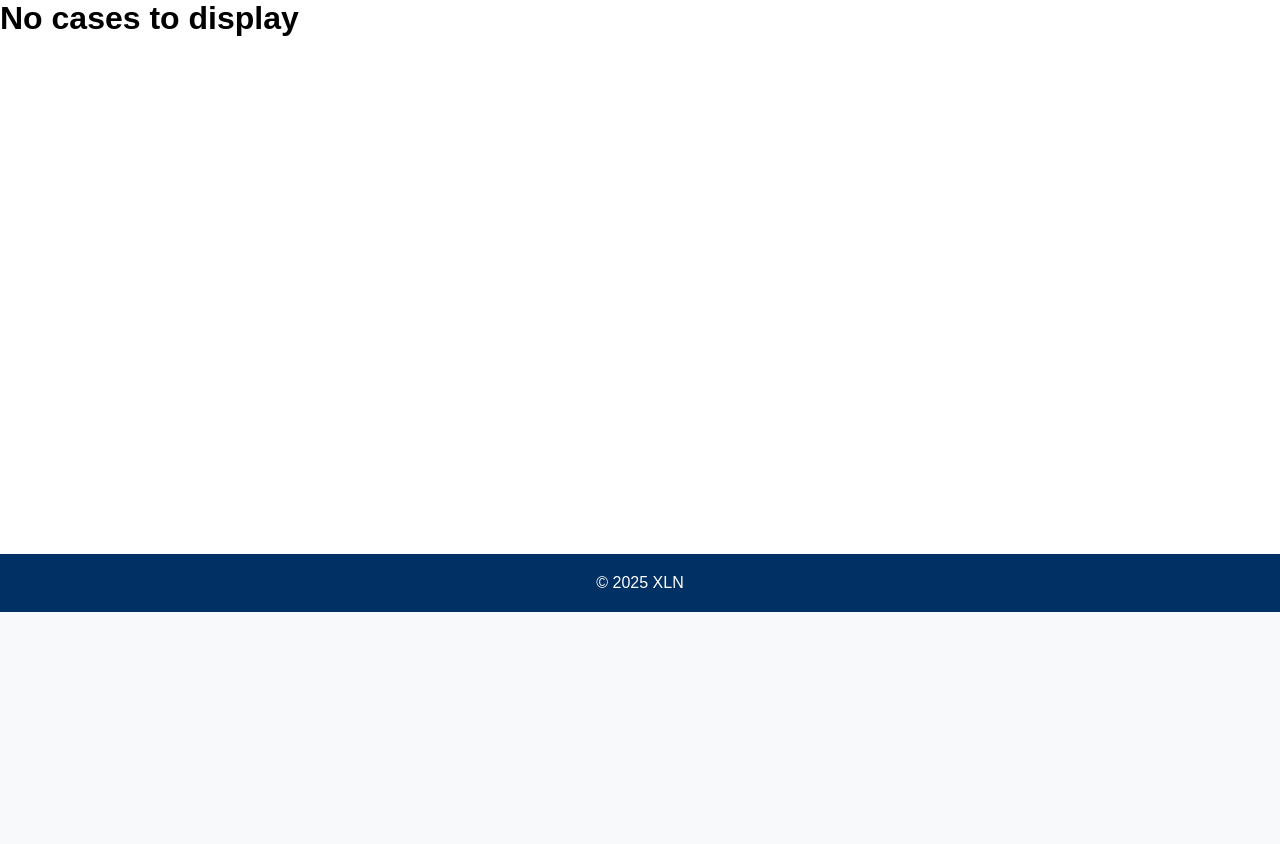
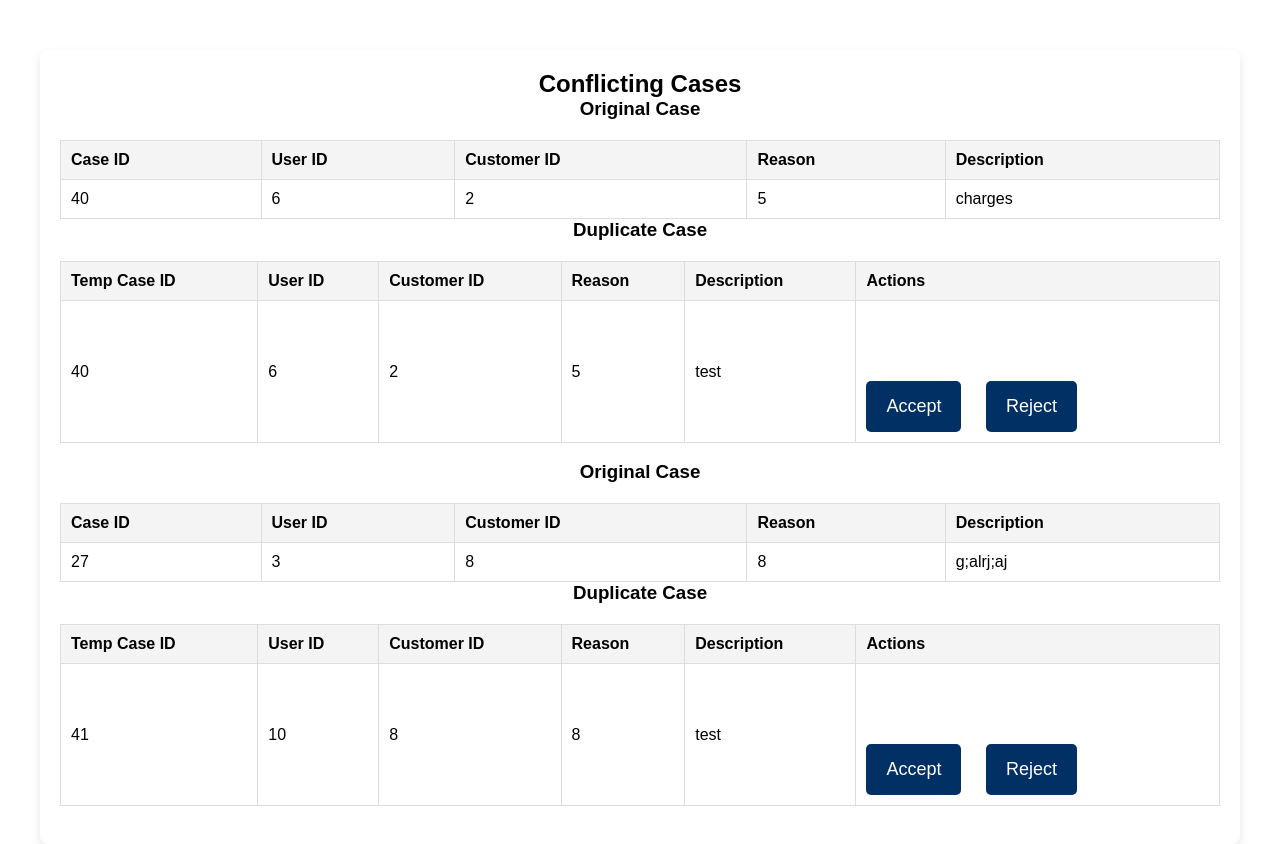
Before and after one commit to maxhermon/XLN2, a PHP site: page /XLN2/php/OverridePage.php in a window 1280 px wide. Shown: the part 188-1032 px from the top of the page. Before the commit the page ends 800 px from the top, so only its background shows below. Run offline with PHP 8.4, Linux system fonts and the light colour scheme; the visitor is signed in with stand-in values (Sample User, id 1); data comes from the database, SQL or seed files in the repository.

Commit message:
Update OverridePage.php

```diff
--- a/php/OverridePage.php
+++ b/php/OverridePage.php
@@ -1,65 +1,72 @@
 <?php
 session_start();
-
 require 'db_connection.php';
 $db = connectToDatabase();
 
-
-
-
-//if not manager then redirect to homepage
+// Redirect non-managers to homepage
 if ($_SESSION['jobID'] != 3) {
     header("Location: Homepage.php");
     exit;
 }
 
-//get all handlers that are under the manager
-$handler_sql = "SELECT userID FROM users WHERE managerID = :managerID;";
+// Handle form submission for accept or reject
+if ($_SERVER['REQUEST_METHOD'] === 'POST') {
+    if (isset($_POST['action']) && isset($_POST['tempCaseID'])) {
+        $tempCaseID = $_POST['tempCaseID'];
 
-$handler_stmt = $db->prepare($handler_sql);
-$handler_stmt->bindValue(':managerID', $_SESSION['userID'], SQLITE3_INTEGER);
-$handler_result = $handler_stmt->execute();
-
-$handlers = [];
-while ($row = $handler_result->fetchArray(SQLITE3_ASSOC)) {
-    $handlers[] = $row['userID'];
+        try {
+            // Begin transaction
+            if (!$db->exec('BEGIN TRANSACTION')) {
+                throw new Exception("Failed to start transaction.");
             }
 
-$handler_stmt->close();
-
-
-
-//get all cases that are assigned to the handlers
-$temp_cases_sql = "SELECT tempCaseID, departments.deptName, reasons.reasonID, reasons.reason, description,
-                    users.fName || ' ' || users.lName as handler,
-                    customers.customerID, customers.name, customers.email
-                    FROM temp_cases
-                    INNER JOIN reasons on reasons.reasonID = temp_cases.reasonID
-                    INNER JOIN department_reasons on department_reasons.reasonID = reasons.reasonID
-                    INNER JOIN departments on department_reasons.departmentID = departments.departmentID
-                    INNER JOIN users on users.userID = temp_cases.userID
-                    INNER JOIN customers on customers.customerID = temp_cases.customerID
-                    WHERE temp_cases.userID IN (" . implode(',', array_fill(0, count($handlers), '?')) . ");";
-
-$temp_cases_stmt = $db->prepare($temp_cases_sql);
-
-foreach ($handlers as $index => $handler) {
-    $temp_cases_stmt->bindValue($index + 1, $handler, SQLITE3_INTEGER);
+            if ($_POST['action'] === 'accept') {
+                // Insert into cases table
+                $insert_sql = "INSERT INTO cases (userID, customerID, reasonID, description, created, status)
+                               SELECT userID, customerID, reasonID, description, datetime('now'), 1
+                               FROM temp_cases WHERE tempCaseID = :tempCaseID";
+                $insert_stmt = $db->prepare($insert_sql);
+                $insert_stmt->bindValue(':tempCaseID', $tempCaseID, SQLITE3_INTEGER);
+                if (!$insert_stmt->execute()) {
+                    throw new Exception("Error inserting case: " . $db->lastErrorMsg());
                 }
 
-$temp_cases_result = $temp_cases_stmt->execute();
-
-$caseDetails = [];
-while ($row = $temp_cases_result->fetchArray(SQLITE3_ASSOC)) {
-    $caseDetails[] = $row;
+                // Delete from temp_cases
+                $delete_sql = "DELETE FROM temp_cases WHERE tempCaseID = :tempCaseID";
+                $delete_stmt = $db->prepare($delete_sql);
+                $delete_stmt->bindValue(':tempCaseID', $tempCaseID, SQLITE3_INTEGER);
+                if (!$delete_stmt->execute()) {
+                    throw new Exception("Error deleting temp case: " . $db->lastErrorMsg());
+                }
+            } elseif ($_POST['action'] === 'reject') {
+                // Delete from temp_cases
+                $delete_sql = "DELETE FROM temp_cases WHERE tempCaseID = :tempCaseID";
+                $delete_stmt = $db->prepare($delete_sql);
+                $delete_stmt->bindValue(':tempCaseID', $tempCaseID, SQLITE3_INTEGER);
+                if (!$delete_stmt->execute()) {
+                    throw new Exception("Error deleting temp case: " . $db->lastErrorMsg());
+                }
             }
 
-$temp_cases_stmt->close();
+            // Commit transaction
+            if (!$db->exec('COMMIT')) {
+                throw new Exception("Commit failed.");
+            }
+
+            $_SESSION['message'] = ($_POST['action'] === 'accept')
+                ? "Case accepted successfully."
+                : "Case rejected successfully.";
+        } catch (Exception $e) {
+            $db->exec('ROLLBACK');
+            $_SESSION['message'] = "Transaction failed: " . $e->getMessage();
+        }
+
+        header("Location: OverridePage.php");
+        exit;
+    }
+}
 
 ?>
-
-
-
 <!DOCTYPE html>
 <html lang="en">
 <head>
@@ -88,151 +95,72 @@ $temp_cases_stmt->close();
             </ul>
         </nav>
     </header>
-    <main>
+
+    <div class="container">
+        <h2>Conflicting Cases</h2>
         <?php
-            if (empty($caseDetails)) {
-                echo "<h1>No cases to display</h1>";
-            } else {
-                foreach ($caseDetails as $case) {
-                    echo "<div class='container'>";
-                    echo "<h1>Proposed Case:</h1>";
-                    ?>
-                    <table>
-                        <tr>
-                            <th>Department</th>
-                            <th>Case Reason</th>
-                            <th>Description</th>
-                            <th>Status</th>
-                            <th>Handler</th>
-                            <th>Customer Name</th>
-                            <th>Customer Email</th>
-                        </tr>
-                        <tr>
-                            <td><?php echo $case['deptName']; ?></td>
-                            <td><?php echo $case['reason']; ?></td>
-                            <td><?php echo $case['description']; ?></td>
-                            <td>Pending</td>
-                            <td><?php echo $case['handler']; ?></td>
-                            <td><?php echo $case['name']; ?></td>
-                            <td><?php echo $case['email']; ?></td>
-                        </tr>
-                    </table>
+        $conflictingCases = $db->query("
+            SELECT
+                c.caseID AS original_caseID,
+                c.userID AS original_userID,
+                c.customerID AS original_customerID,
+                c.reasonID AS original_reasonID,
+                c.description AS original_description,
+                t.tempCaseID AS duplicate_tempCaseID,
+                t.userID AS duplicate_userID,
+                t.customerID AS duplicate_customerID,
+                t.reasonID AS duplicate_reasonID,
+                t.description AS duplicate_description
+            FROM temp_cases t
+            INNER JOIN cases c
+                ON t.customerID = c.customerID
+                AND t.reasonID = c.reasonID
+        ");
 
-                <?php
-            echo "<div class='existing-cases'>";
-            echo "<br><br><h1>Existing Similar Case(s):</h1>";
-
-            $sql = "SELECT cases.caseID
-                    FROM cases
-                    INNER JOIN reasons   ON cases.reasonID    = reasons.reasonID
-                    INNER JOIN customers ON cases.customerID  = customers.customerID
-                    WHERE status = 1
-                    AND reasons.reasonID   = :reasonID
-                    AND customers.customerID = :customerID;";
-
-                    $stmt = $db->prepare($sql);
-                    $stmt->bindValue(':reasonID', $case['reasonID'], SQLITE3_INTEGER);
-                    $stmt->bindValue(':customerID', $case['customerID'], SQLITE3_INTEGER);
-
-                    $result = $stmt->execute();
-                    $existingCases = [];
-                    while ($row = $result->fetchArray(SQLITE3_ASSOC)) {
-                        $existingCases[] = $row;
-                    }
-                    $stmt->close();
-
-                    $caseIDs = array_column($existingCases, 'caseID');
-
-                    if (!empty($caseIDs)) {
-                        // Corrected SQL with proper placeholders
-                        $cases_sql = "SELECT cases.caseID, created, departments.deptName, reasons.reason,
-                                    cases.description, status,
-                                    users.fName || ' ' || users.lName as handler,
-                                    customers.name, customers.email
-                                    FROM cases
-                                    INNER JOIN reasons ON cases.reasonID = reasons.reasonID
-                                    INNER JOIN department_reasons ON department_reasons.reasonID = reasons.reasonID
-                                    INNER JOIN departments ON department_reasons.departmentID = departments.departmentID
-                                    INNER JOIN users ON cases.userID = users.userID
-                                    INNER JOIN customers ON cases.customerID = customers.customerID
-                                    WHERE cases.caseID IN (" . implode(',', array_fill(0, count($caseIDs), '?')) . ")";
-
-                        $cases_stmt = $db->prepare($cases_sql);
-
-                        // Bind caseIDs correctly
-                        foreach ($caseIDs as $index => $caseID) {
-                            $cases_stmt->bindValue($index + 1, $caseID, SQLITE3_INTEGER);
+        if (!$conflictingCases) {
+            die("Error in query: " . $db->lastErrorMsg());
         }
 
-                        $cases_result = $cases_stmt->execute();
+        while ($row = $conflictingCases->fetchArray(SQLITE3_ASSOC)) {
+            echo "<div class='case-group'>";
+            echo "<h3>Original Case</h3>";
+            echo "<table class='styled-table'>";
+            echo "<tr><th>Case ID</th><th>User ID</th><th>Customer ID</th><th>Reason</th><th>Description</th></tr>";
+            echo "<tr>";
+            echo "<td>{$row['original_caseID']}</td>";
+            echo "<td>{$row['original_userID']}</td>";
+            echo "<td>{$row['original_customerID']}</td>";
+            echo "<td>{$row['original_reasonID']}</td>";
+            echo "<td>{$row['original_description']}</td>";
+            echo "</tr></table>";
 
-                        // Fetch case data
-                        $cases = [];
-                        while ($row = $cases_result->fetchArray(SQLITE3_ASSOC)) {
-                            $cases[] = $row;
-                        }
-                        $cases_stmt->close();
-                    } else {
-                        $cases = []; // If no cases, ensure it's an empty array
-                    }
-
-                    ?>
-
-                    <table>
-                        <thead>
-                            <tr>
-                                <th>Case ID</th>
-                                <th>Creation Timestamp</th>
-                                <th>Department</th>
-                                <th>Case Reason</th>
-                                <th>Description</th>
-                                <th>Status</th>
-                                <th>Handler</th>
-                                <th>Customer Name</th>
-                                <th>Customer Email</th>
-                            </tr>
-                        </thead>
-                        <tbody>
-                            <?php
-                            if (empty($cases)) {
-                                echo "<tr><td colspan='9'>No cases available</td></tr>";
-                            } else {
-                                foreach ($cases as $case) {
-                                    // Convert status to readable format
-                                    $statusText = ($case['status'] == 0) ? "Closed" : "Open";
-
-                                    echo "<tr>
-                                            <td>{$case['caseID']}</td>
-                                            <td>{$case['created']}</td>
-                                            <td>{$case['deptName']}</td>
-                                            <td>{$case['reason']}</td>
-                                            <td>{$case['description']}</td>
-                                            <td>{$statusText}</td>
-                                            <td>{$case['handler']}</td>
-                                            <td>{$case['name']}</td>
-                                            <td>{$case['email']}</td>
-                                        </tr>";
-                                }
-                            }
-                            ?>
-                        </tbody>
-                    </table>
-                    <button>Accept Proposed case</button>
-                    <button>Reject Proposed case</button>
-                </div>
-                <?php
-                }
+            echo "<h3>Duplicate Case</h3>";
+            echo "<table class='styled-table'>";
+            echo "<tr><th>Temp Case ID</th><th>User ID</th><th>Customer ID</th><th>Reason</th><th>Description</th><th>Actions</th></tr>";
+            echo "<tr>";
+            echo "<td>{$row['duplicate_tempCaseID']}</td>";
+            echo "<td>{$row['duplicate_userID']}</td>";
+            echo "<td>{$row['duplicate_customerID']}</td>";
+            echo "<td>{$row['duplicate_reasonID']}</td>";
+            echo "<td>{$row['duplicate_description']}</td>";
+            echo "<td>
+                <form method='POST'>
+                    <input type='hidden' name='tempCaseID' value='{$row['duplicate_tempCaseID']}'>
+                    <button type='submit' name='action' value='accept'>Accept</button>
+                    <button type='submit' name='action' value='reject'>Reject</button>
+                </form>
+            </td>";
+            echo "</tr></table>";
+            echo "</div><br>";
         }
         ?>
 
-
-
-    </main>
-    <footer>
-        <p>&copy; <span id="year"></span> XLN</p>
-        <script>
-            document.getElementById("year").innerHTML = new Date().getFullYear();
-        </script>
-    </footer>
+        <?php
+        if (isset($_SESSION['message'])) {
+            echo "<p class='message'>{$_SESSION['message']}</p>";
+            unset($_SESSION['message']);
+        }
+        ?>
+    </div>
 </body>
 </html>
```
Lines whose indentation alone changed are shown as unchanged.
